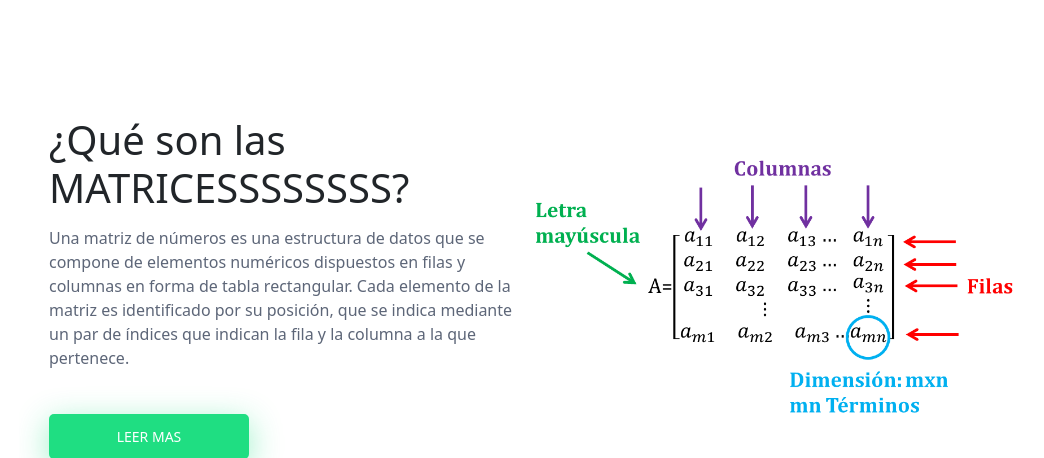
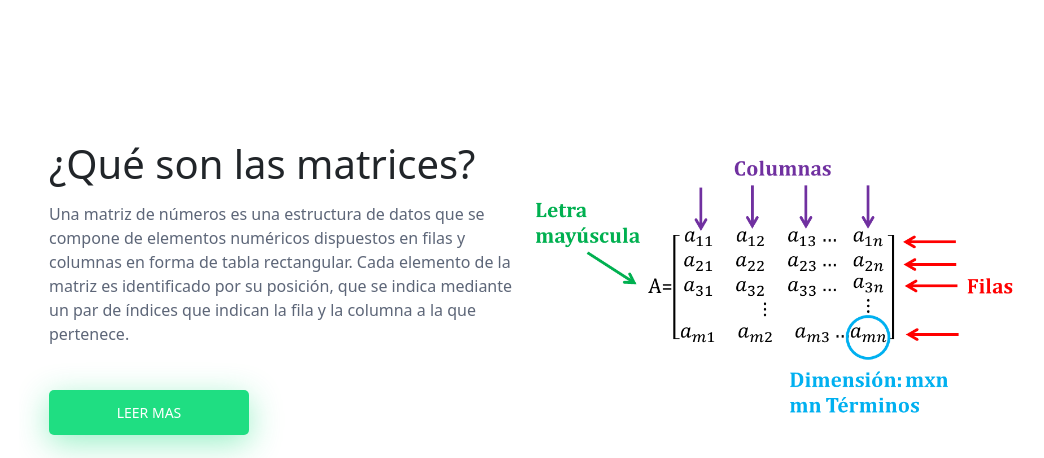
Before and after one commit to marcialfn1/calculadora-matrices, a PHP site: page / in a window 1280 px wide. Shown: the part 93-551 px from the top of the page, without its empty margins (121-1165 px from the left). Run offline with PHP 8.4, Linux system fonts and the light colour scheme; some libraries are stand-ins or nearby versions.

Commit message:
Cambios en el index.php

```diff
--- a/index.php
+++ b/index.php
@@ -23,7 +23,7 @@ require './principal/head.php';
         <div class="contenedor">
             <section class="contenido-header">
                 <section class="textos-header">
-                    <h1>¿Qué son las MATRICESSSSSSSS?</h1>
+                    <h1>¿Qué son las matrices?</h1>
                     <p>Una matriz de números es una estructura de datos que se compone de elementos numéricos dispuestos en filas y columnas en forma de tabla rectangular. Cada elemento de la matriz es identificado por su posición, que se indica mediante un par de índices que indican la fila y la columna a la que pertenece.</p>
                     <a style="text-decoration: none;" href="http://cimanet.uoc.edu/cursMates0/IniciacionMatematicas/s5/1_5_2.html">Leer mas</a>
                 </section>
```
